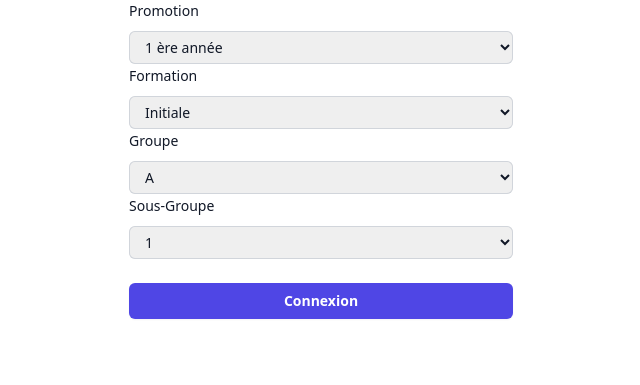
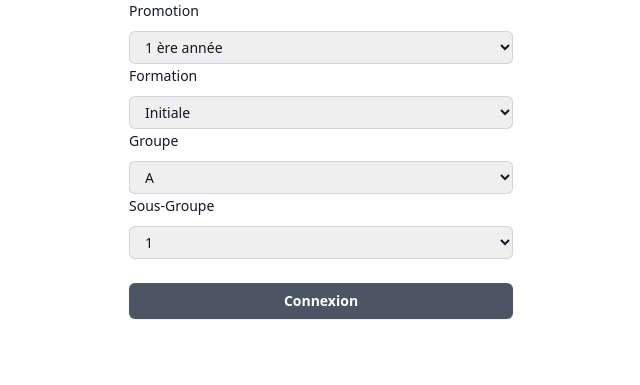
Before and after one commit to Curiosow/SAE3.01, a PHP site: page /Login.php in a window 1280 px wide. Shown: the part 205-590 px from the top of the page, without its empty margins (319-959 px from the left). Run offline with PHP 8.4, Linux system fonts and the light colour scheme; some libraries are stand-ins or nearby versions.

Commit message:
update : connexion button color to actual A.D.

```diff
--- a/Login.php
+++ b/Login.php
@@ -73,7 +73,7 @@ if(isset($_POST['groupe'])) {
             </div>
 
             <div>
-                <button type="submit" class="flex w-full justify-center rounded-md bg-indigo-600 px-3 py-1.5 text-sm font-semibold leading-6 text-white shadow-sm hover:bg-indigo-500 focus-visible:outline focus-visible:outline-2 focus-visible:outline-offset-2 focus-visible:outline-indigo-600">Connexion</button>
+                <button type="submit" class="flex w-full justify-center rounded-md bg-gray-600 px-3 py-1.5 text-sm font-semibold leading-6 text-white shadow-sm hover:bg-gray-500 focus-visible:outline focus-visible:outline-2 focus-visible:outline-offset-2 focus-visible:outline-gray-600">Connexion</button>
             </div>
         </form>
     </div>
```
